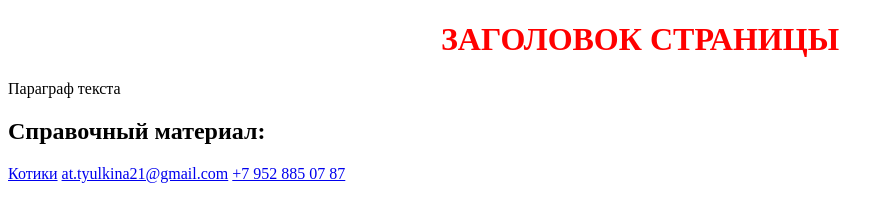
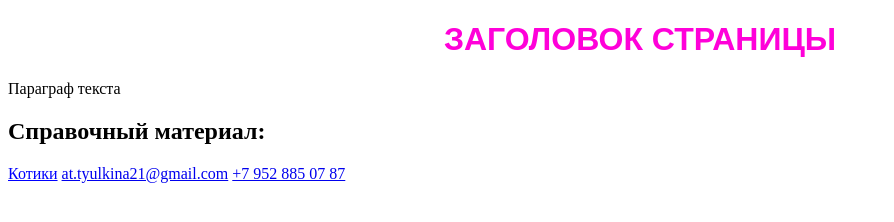
Before and after one commit to annatyu/annatyu.github.io, a plain HTML site: page index.html in a window 1280 px wide. Shown: the whole page, without its empty margins (0-894 px from the left). Drawn offline with Linux system fonts and the light colour scheme.

Commit message:
some styles added

```diff
--- a/index.html
+++ b/index.html
@@ -7,11 +7,11 @@
 
     </head>
     <body>
-        <h1> Заголовок страницы </h1>
+        <h1 class = "title page-title"> Заголовок страницы </h1>
         <p title = "Подсказка для параграфа" >Параграф текста</p>
         <h2> Справочный материал:</h2>
 
-    <a href="https://yandex.ru/images/search?from=tabbar&text=%D0%BA%D0%BE%D1%82%D0%B8%D0%BA%D0%B8%20%D0%BC%D0%B8%D0%BB%D1%8B%D0%B5">Котики</a>
+    <a class = "element" href="https://yandex.ru/images/search?from=tabbar&text=%D0%BA%D0%BE%D1%82%D0%B8%D0%BA%D0%B8%20%D0%BC%D0%B8%D0%BB%D1%8B%D0%B5">Котики</a>
     <a href = "mailto:at.tyulkina21@gmail.com">at.tyulkina21@gmail.com</a>
     <a href="tel:+79528850787">+7 952 885 07 87</a>
 
--- a/styles/styles.css
+++ b/styles/styles.css
@@ -3,7 +3,24 @@ h1
     display: block;
     text-decoration: dashed;
     text-transform: uppercase;
-    color:red;
+    color:rgb(0, 255, 13);
     text-align: center;
 
 }
+.title{
+    font-family: Arial, Helvetica, sans-serif;
+    font-size: 20px;
+}
+.page-title{
+    color: rgb(255, 0, 217);
+    font-size: 32px;
+}
+.element {
+    color: blue;
+}
+.element:hover{
+    color: red;
+}
+.element:active{
+    color: darkred;
+}
```
